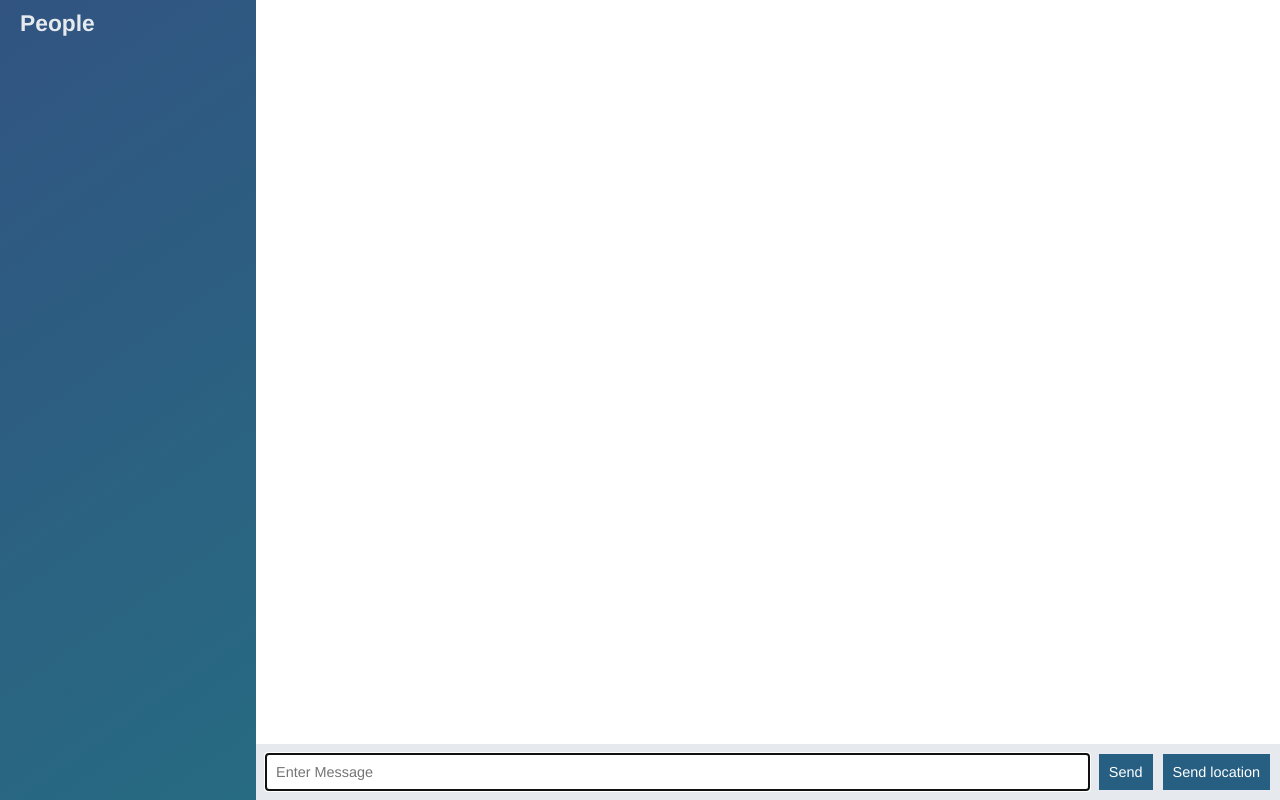
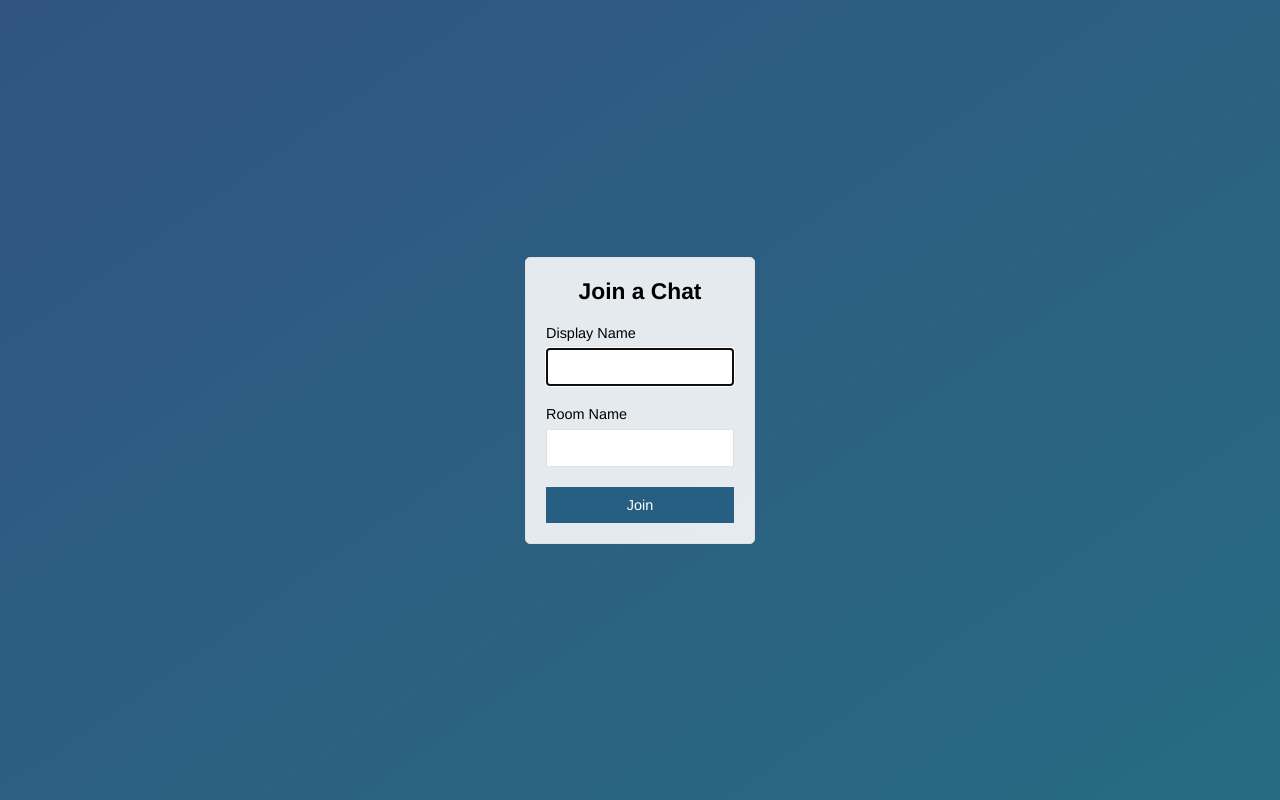
Before and after one commit to Aimanski12/my-app, a website: page public/index.html in a window 1280 px wide. Drawn offline with nearby package versions, Linux system fonts and the light colour scheme; no server answers.

```diff
--- a/public/index.html
+++ b/public/index.html
@@ -2,61 +2,33 @@
 <html lang="en">
 <head>
   <meta charset="UTF-8">
-  <meta name="viewport" content="width=device-width, initial-scale=1.0">
+  <meta name="viewport" content="width=device-width, initial-scale=1.0 user-scalable=no">
   <meta http-equiv="X-UA-Compatible" content="ie=edge">
+  <title>Manski Chat Page</title>
 <link rel="stylesheet" href="./css/styles.css">
-  <title>Document</title>
 </head>
-<bodyclass="chat">
-  <div class="chat__sidebar">
-    <h3>People</h3>
-    <div id="user"></div>
+<body class="centered-form">
+  <div class="centered-form__form">
+    <form action="./chat.html">
+      <div class="form-field">
+        <h3>Join a Chat</h3>
       </div>
+      <div class="form-field">
+        <label for="">Display Name</label>
+        <input type="text" name="name" autofocus>
+      </div>
+      <div class="form-field">
+        <label for="">Room Name</label>
+        <input type="text" name="room">
+      </div>
+      <div class="form-field">
+        <button>Join</button>
+      </div>
+    </form>
 
-  <div class="chat__main">
 
-    <ol id="messages" class="chat__messages"></ol>
 
-    <div class="chat__footer">
-
-      <form action="" id="message-form">
-        <input type="text" name="message" placeholder="Enter Message" autofocus autocomplete="off">
-        <button>Send</button>
-      </form>
-      <button id="send-location">Send location</button>
 
   </div>
-  </div>
-
-  <script id="message_template" type="text/template">
-    <li class="message">
-      <div class="message__title">
-        <h4>{{from}}</h4>
-        <span>{{createdAt}}</span>
-      </div>
-      <div class="message__body">
-         <p>{{text}}</p>
-      </div>
-    </li>
-  </script>
-
-  <script id="location_template" type="text/template">
-      <li class="message">
-        <div class="message__title">
-          <h4>{{from}}</h4>
-          <span>{{createdAt}}</span>
-        </div>
-        <div class="message__body">
-            <a href="{{url}}" target="_blank">My Current Location</a>
-        </div>
-      </li>
-    </script>
-
-  <script src="./js/libs/jquery-3.3.1.min.js"></script>
-  <script src="/socket.io/socket.io.js"></script>
-  <script src="/js/libs/moment.js"></script>
-  <script src="/js/libs/moustache.js"></script>
-  <script src="/js/index.js"></script>
-
 </body>
 </html>
```
Also changed, not shown: public/chat.html (added, +62 -0 lines), public/js/chat.js (renamed from public/js/index.js). Lines whose indentation alone changed are shown as unchanged.
